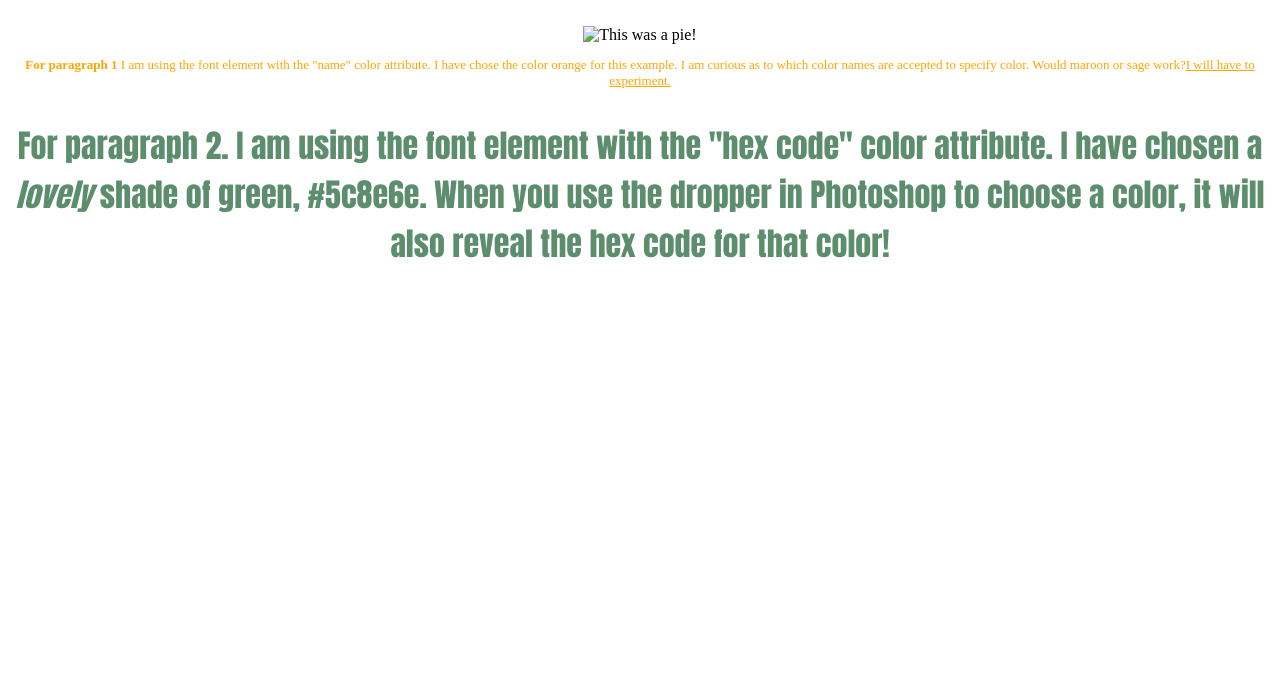
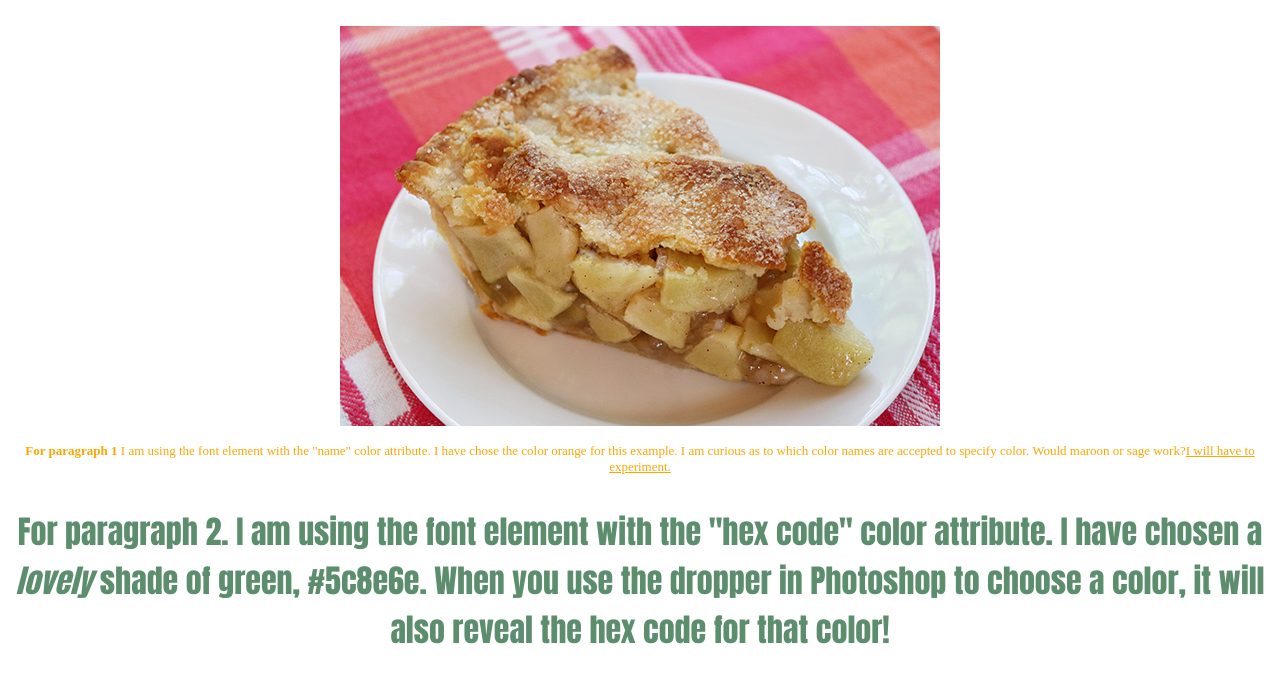
Before and after one commit to TeriMHopkins/HTML-and-CSS-projects, a plain HTML site: page Basic_HTML-and-JavaScript_1/Basic_HTML_1.html in a window 1280 px wide. Drawn offline with Linux system fonts and the light colour scheme.

Commit message:
Fix SRC.

```diff
--- a/Basic_HTML-and-JavaScript_1/Basic_HTML_1.html
+++ b/Basic_HTML-and-JavaScript_1/Basic_HTML_1.html
@@ -2,7 +2,7 @@
 <html>
 <script src="Basic_JavaScript_1.js"></script><br>
 <center><img alt= "This was a pie!"
-sc ="pie.jpg"></img>
+src ="pie.jpg"></img>
 <font size ="2", color="orange"><p><b>For paragraph 1</b> I am using the font element with the "name" color attribute.
 I have chose the color orange for this example. I am curious as to which color names are accepted to specify color.
 Would maroon or sage work?<u>I will have to experiment.</u></p></font>
```
